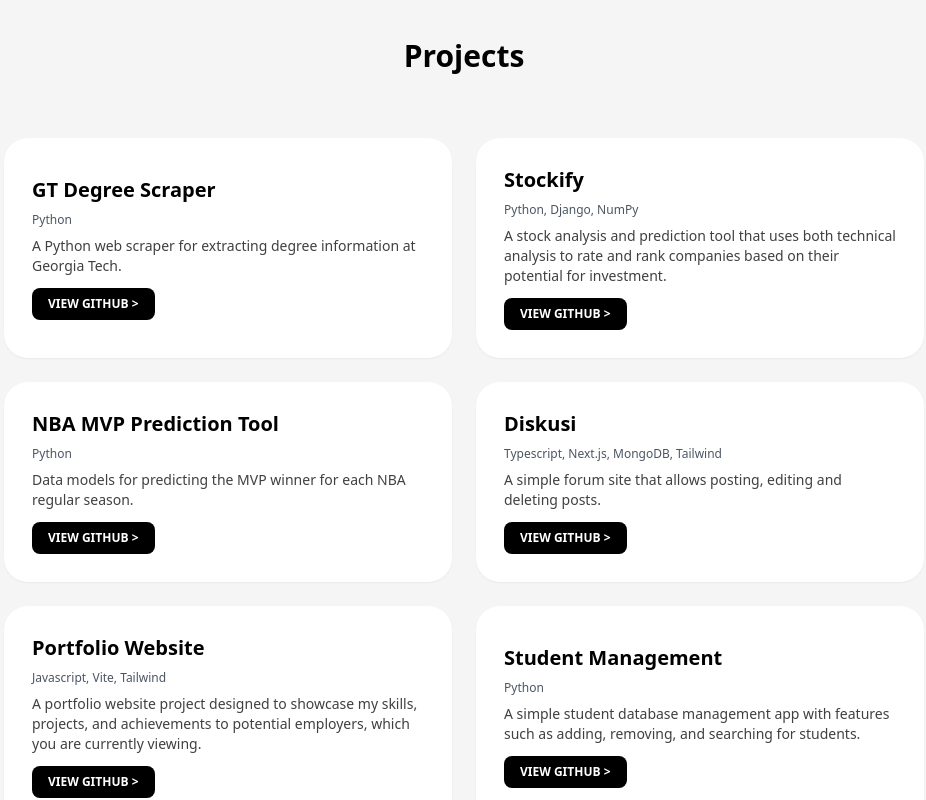
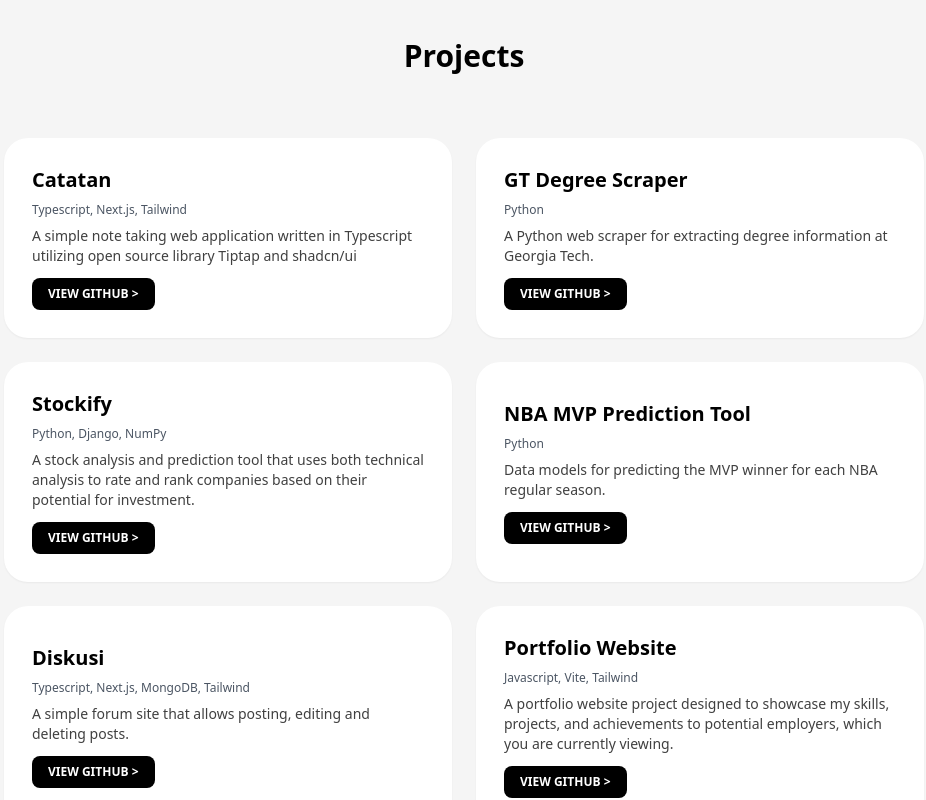
Before and after one commit to Rafyakbar02/portfolio-web, a React (Vite) app: page / in a window 1280 px wide. Shown: the part 1300-2100 px from the top of the page, without its empty margins (176-1102 px from the left). Built offline with nearby package versions, Linux system fonts and the light colour scheme.

Commit message:
added new project to list

```diff
--- a/src/constants/index.js
+++ b/src/constants/index.js
@@ -71,6 +71,16 @@
 
 export const projects = [
   {
+    id: "project-7",
+    date: "",
+    title: "Catatan",
+    language: "Typescript, Next.js, Tailwind",
+    content:
+      "A simple note taking web application written in Typescript utilizing open source library Tiptap and shadcn/ui",
+    link: "https://github.com/Rafyakbar02/catatan-web",
+    preview: "https://catatan-web.netlify.app/",
+  },
+  {
     id: "project-6",
     date: "",
     title: "GT Degree Scraper",
@@ -78,6 +88,7 @@
     content:
       "A Python web scraper for extracting degree information at Georgia Tech.",
     link: "https://github.com/Rafyakbar02/gt-degree-scraper",
+    preview: "",
   },
   {
     id: "project-2",
@@ -87,6 +98,7 @@
     content:
       "A stock analysis and prediction tool that uses both technical analysis to rate and rank companies based on their potential for investment.",
     link: "https://github.com/SubugFcz/Hacklytics23",
+    preview: "",
   },
   {
     id: "project-5",
@@ -96,6 +108,7 @@
     content:
       "Data models for predicting the MVP winner for each NBA regular season.",
     link: "https://github.com/Rafyakbar02/ml-group-project",
+    preview: "",
   },
   {
     id: "project-3",
@@ -105,6 +118,7 @@
     content:
       "A simple forum site that allows posting, editing and deleting posts.",
     link: "https://github.com/Rafyakbar02/forum-site",
+    preview: "",
   },
   {
     id: "project-4",
@@ -114,14 +128,6 @@
     content:
       "A portfolio website project designed to showcase my skills, projects, and achievements to potential employers, which you are currently viewing.",
     link: "https://github.com/Rafyakbar02/portfolio-web",
-  },
-  {
-    id: "project-1",
-    date: "",
-    title: "Student Management",
-    language: "Python",
-    content:
-      "A simple student database management app with features such as adding, removing, and searching for students.",
-    link: "https://github.com/Rafyakbar02/StudentManagement",
+    preview: ""
   },
 ];
```
